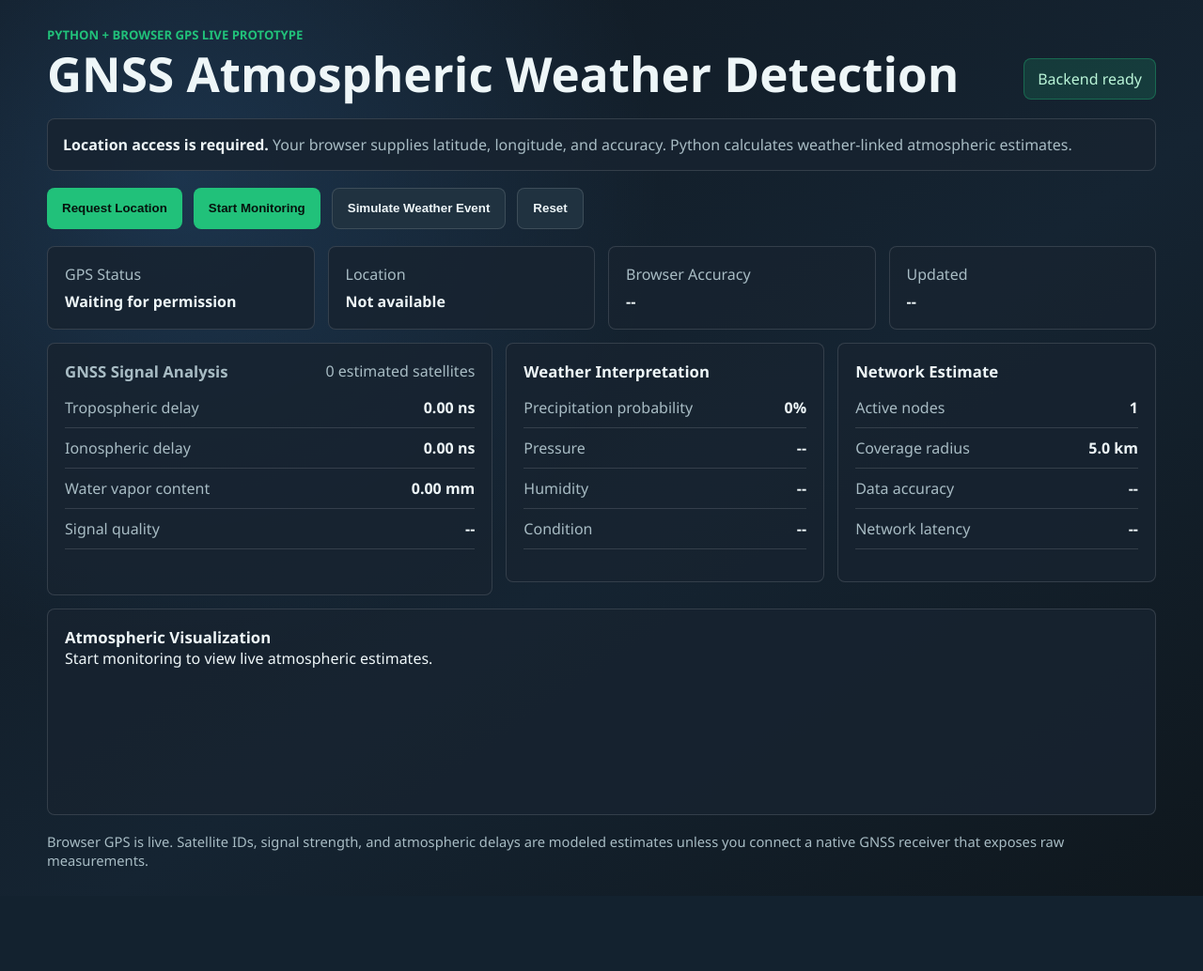
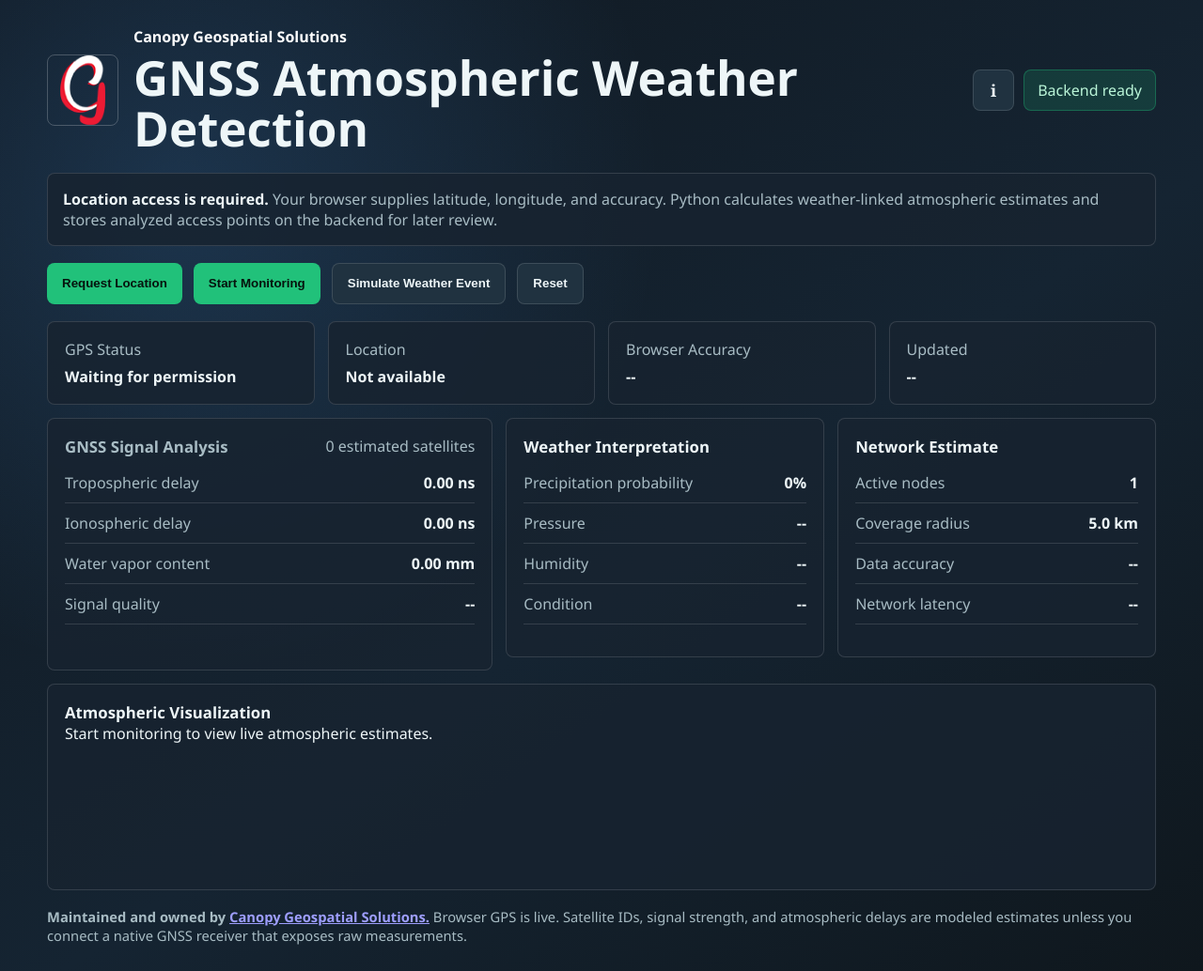
Before and after one commit to sethumadhav-6/GNSS-Weather-Alert-System, a Flask app: page / in a window 1280 px wide. Shown: the whole page at 94% size. Before the commit the page ends 954 px from the top, so only its background shows below. Run offline with Flask 3, Linux system fonts and the light colour scheme.

Commit message:
Add files via upload

```diff
--- a/app.py
+++ b/app.py
@@ -7,11 +7,15 @@ import urllib.error
 import urllib.parse
 import urllib.request
 from datetime import datetime, timezone
+from pathlib import Path
 
 from flask import Flask, jsonify, render_template, request
 
 
 app = Flask(__name__)
+
+DATA_DIR = Path(os.environ.get("GPS_APP_DATA_DIR", Path(app.instance_path) / "data"))
+LOCATION_LOG_PATH = DATA_DIR / "location_access_log.jsonl"
 
 LIGHT_SPEED_M_PER_NS = 0.299792458
 
@@ -161,6 +165,23 @@ def analyze_atmosphere(payload: dict) -> dict:
         "updated_at": datetime.now(timezone.utc).isoformat(),
     }
 
+def save_location_access(payload: dict, result: dict) -> None:
+    DATA_DIR.mkdir(parents=True, exist_ok=True)
+    record = {
+        "stored_at": datetime.now(timezone.utc).isoformat(),
+        "client_ip": request.headers.get("X-Forwarded-For", request.remote_addr),
+        "user_agent": request.headers.get("User-Agent", ""),
+        "location": result.get("location", {}),
+        "weather": result.get("weather", {}),
+        "analysis": {
+            "signal_quality": result.get("analysis", {}).get("signal_quality"),
+            "estimated_signal": result.get("analysis", {}).get("estimated_signal"),
+            "precipitation_probability": result.get("analysis", {}).get("precipitation_probability"),
+        },
+        "source": payload.get("source", "browser-geolocation"),
+    }
+    with LOCATION_LOG_PATH.open("a", encoding="utf-8") as handle:
+        handle.write(json.dumps(record, ensure_ascii=True) + "\n")
 
 @app.get("/")
 def index():
@@ -182,7 +203,20 @@ def weather():
 @app.post("/api/analyze")
 def analyze():
     payload = request.get_json(force=True)
-    return jsonify(analyze_atmosphere(payload))
+    result = analyze_atmosphere(payload)
+    save_location_access(payload, result)
+    result["storage"] = {"status": "stored", "path": str(LOCATION_LOG_PATH)}
+    return jsonify(result)
+
+
+@app.get("/api/location-access-points")
+def location_access_points():
+    limit = int(request.args.get("limit", 50))
+    if not LOCATION_LOG_PATH.exists():
+        return jsonify({"points": []})
+    with LOCATION_LOG_PATH.open("r", encoding="utf-8") as handle:
+        rows = [json.loads(line) for line in handle if line.strip()]
+    return jsonify({"points": rows[-max(1, min(limit, 500)):], "count": len(rows)})
 
 
 if __name__ == "__main__":
--- a/static/app.js
+++ b/static/app.js
@@ -206,6 +206,12 @@ $("request-location").addEventListener("click", requestLocation);
 $("start-monitoring").addEventListener("click", startMonitoring);
 $("simulate-weather").addEventListener("click", simulateWeatherEvent);
 $("reset-system").addEventListener("click", resetSystem);
+$("info-toggle").addEventListener("click", () => {
+  const panel = $("info-panel");
+  const expanded = panel.hidden;
+  panel.hidden = !expanded;
+  $("info-toggle").setAttribute("aria-expanded", String(expanded));
+});
 
 fetch("/api/health")
   .then((response) => response.json())
--- a/static/styles.css
+++ b/static/styles.css
@@ -34,10 +34,40 @@ body {
 
 .topbar {
   display: flex;
-  align-items: end;
+  align-items: center;
   justify-content: space-between;
   gap: 20px;
   margin-bottom: 20px;
+}
+
+.brand-heading {
+  display: flex;
+  align-items: center;
+  gap: 16px;
+  min-width: 0;
+}
+
+.brand-logo {
+  width: 76px;
+  height: 76px;
+  flex: 0 0 auto;
+  object-fit: contain;
+  border-radius: 8px;
+  border: 1px solid rgba(255, 255, 255, 0.22);
+}
+
+.company-name {
+  margin: 0 0 6px;
+  color: #ffffff;
+  font-size: 1rem;
+  font-weight: 800;
+}
+
+.topbar-actions {
+  display: flex;
+  align-items: center;
+  gap: 10px;
+  flex: 0 0 auto;
 }
 
 .eyebrow {
@@ -77,6 +107,7 @@ button {
 }
 
 .notice,
+.info-panel,
 .panel,
 .summary-grid article,
 .visualization {
@@ -93,6 +124,32 @@ button {
 
 .notice strong {
   color: var(--text);
+}
+
+.info-panel {
+  padding: 16px;
+  margin: -4px 0 18px;
+  color: var(--muted);
+}
+
+.info-panel h2 {
+  margin-bottom: 10px;
+  color: var(--text);
+}
+
+.info-panel p {
+  margin: 8px 0 0;
+}
+
+.icon-button {
+  width: 44px;
+  min-width: 44px;
+  padding: 0;
+  border: 1px solid var(--line);
+  color: var(--text);
+  background: var(--panel-2);
+  font-size: 1.1rem;
+  font-family: Georgia, serif;
 }
 
 .controls {
@@ -282,9 +339,16 @@ footer {
 }
 
 @media (max-width: 900px) {
-  .topbar {
+  .topbar,
+  .brand-heading,
+  .topbar-actions {
     align-items: start;
     flex-direction: column;
+  }
+
+  .brand-logo {
+    width: 64px;
+    height: 64px;
   }
 
   .summary-grid,
--- a/templates/index.html
+++ b/templates/index.html
@@ -9,16 +9,29 @@
 <body>
   <main class="shell">
     <header class="topbar">
-      <div>
-        <p class="eyebrow">Python + browser GPS live prototype</p>
-        <h1>GNSS Atmospheric Weather Detection</h1>
+      <div class="brand-heading">
+        <img class="brand-logo" src="{{ url_for('static', filename='cgs.png') }}" alt="Canopy Geospatial Solutions logo">
+        <div>
+          <p class="company-name">Canopy Geospatial Solutions</p>
+          <p class="eyebrow"></p>
+          <h1>GNSS Atmospheric Weather Detection</h1>
+        </div>
       </div>
-      <div class="status-pill" id="connection-status">Backend ready</div>
+      <div class="topbar-actions">
+        <button class="icon-button" id="info-toggle" type="button" aria-expanded="false" aria-controls="info-panel" title="Project information">i</button>
+        <div class="status-pill" id="connection-status">Backend ready</div>
+      </div>
     </header>
 
     <section class="notice">
       <strong>Location access is required.</strong>
-      Your browser supplies latitude, longitude, and accuracy. Python calculates weather-linked atmospheric estimates.
+      Your browser supplies latitude, longitude, and accuracy. Python calculates weather-linked atmospheric estimates and stores analyzed access points on the backend for later review.
+    </section>
+
+    <section class="info-panel" id="info-panel" hidden>
+      <h2>About this prototype</h2>
+      <p>Canopy Geospatial Solutions maintains this Python and browser GPS live prototype for GNSS accuracy and atmospheric weather interpretation experiments.</p>
+      <p>Each analyzed location request is stored by the Flask backend with timestamp, browser accuracy, weather context, signal quality estimate, client IP, and user agent so the information can be expanded later.</p>
     </section>
 
     <section class="controls">
@@ -90,6 +103,7 @@
     </section>
 
     <footer>
+      <strong>Maintained and owned by <a href="https://canopygs.in/">Canopy Geospatial Solutions.</a></strong>
       Browser GPS is live. Satellite IDs, signal strength, and atmospheric delays are modeled estimates unless you connect a native GNSS receiver that exposes raw measurements.
     </footer>
   </main>
```
Also changed, not shown: README.md, static/cgs.png (added), 1 other file.
